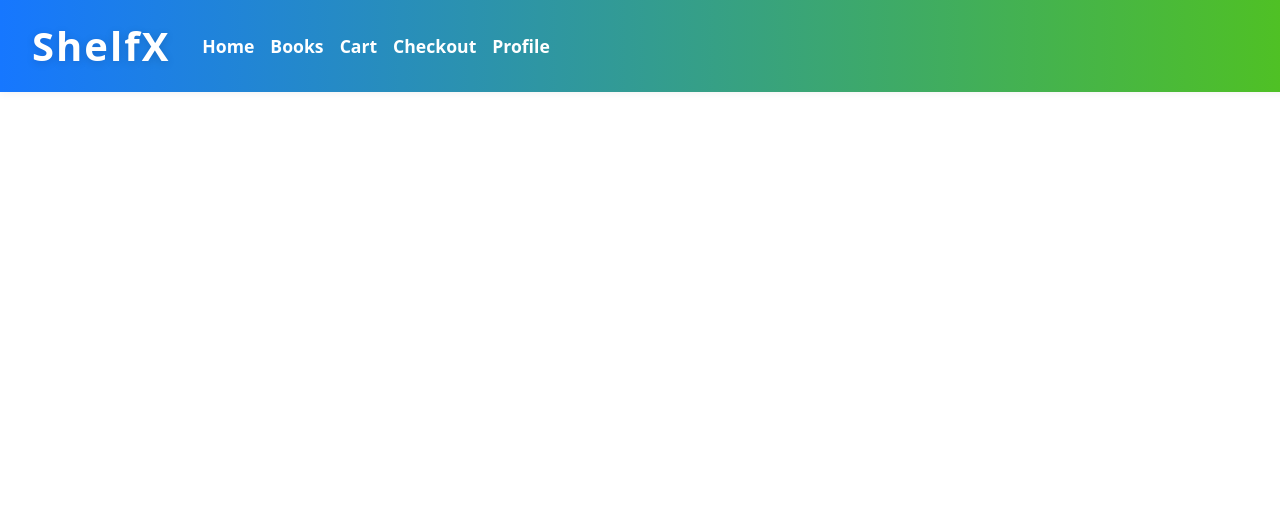
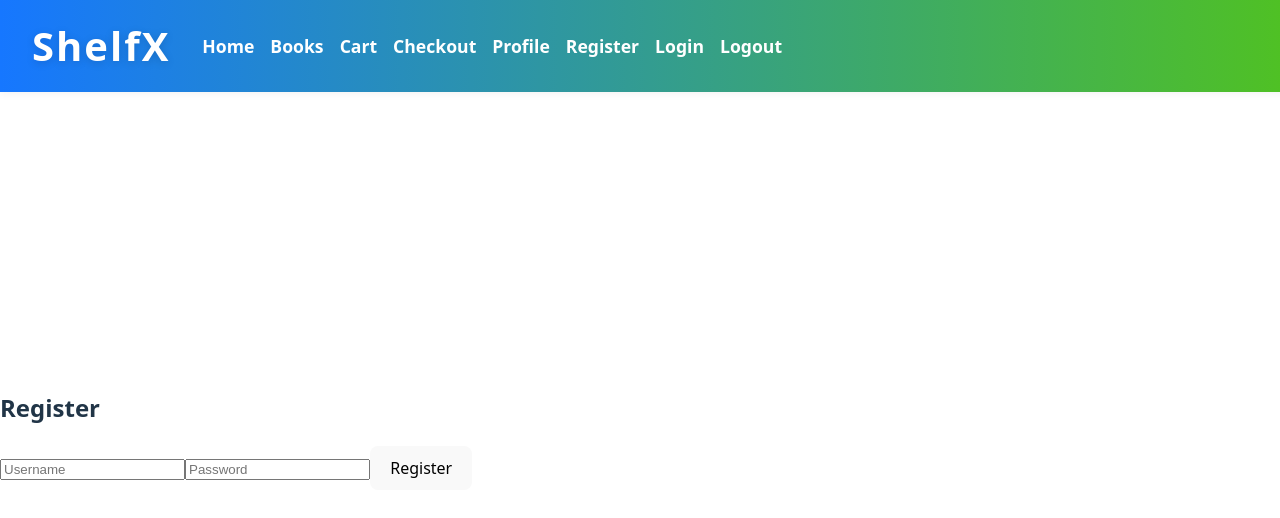
Before and after one commit to Julian-jh/ShelfX, a React (Vite) app: page /register in a window 1280 px wide. Shown: the top 518 px of the page. Built offline with nearby package versions, Linux system fonts and the light colour scheme.

Commit message:
add frontend for user auth

```diff
--- a/src/App.jsx
+++ b/src/App.jsx
@@ -4,6 +4,9 @@ import BookList from './pages/BookList.jsx';
 import Cart from './pages/Cart.jsx';
 import Checkout from './pages/Checkout.jsx';
 import Profile from './pages/Profile.jsx';
+import Register from './pages/Register.jsx';
+import Login from './pages/Login.jsx';
+import Logout from './pages/Logout.jsx';
 
 function App() {
 	return (
@@ -35,7 +38,10 @@ function App() {
 								<Link to="/books" style={{ color: 'white', marginRight: '16px', textDecoration: 'none', fontWeight: 'bold' }}>Books</Link>
 								<Link to="/cart" style={{ color: 'white', marginRight: '16px', textDecoration: 'none', fontWeight: 'bold' }}>Cart</Link>
 								<Link to="/checkout" style={{ color: 'white', marginRight: '16px', textDecoration: 'none', fontWeight: 'bold' }}>Checkout</Link>
-								<Link to="/profile" style={{ color: 'white', textDecoration: 'none', fontWeight: 'bold' }}>Profile</Link>
+								<Link to="/profile" style={{ color: 'white', marginRight: '16px', textDecoration: 'none', fontWeight: 'bold' }}>Profile</Link>
+								<Link to="/register" style={{ color: 'white', marginRight: '16px', textDecoration: 'none', fontWeight: 'bold' }}>Register</Link>
+								<Link to="/login" style={{ color: 'white', marginRight: '16px', textDecoration: 'none', fontWeight: 'bold' }}>Login</Link>
+								<Link to="/logout" style={{ color: 'white', textDecoration: 'none', fontWeight: 'bold' }}>Logout</Link>
 							</nav>
 						</header>
 								<div style={{ marginTop: '80px' }}>
@@ -45,6 +51,9 @@ function App() {
 										<Route path="/cart" element={<Cart />} />
 										<Route path="/checkout" element={<Checkout />} />
 										<Route path="/profile" element={<Profile />} />
+										<Route path="/register" element={<Register />} />
+										<Route path="/login" element={<Login />} />
+										<Route path="/logout" element={<Logout />} />
 									</Routes>
 								</div>
 					</div>
--- /dev/null
+++ b/src/pages/Login.jsx
@@ -0,0 +1,54 @@
+import React, { useState } from "react";
+import { useNavigate } from "react-router-dom";
+
+export default function Login() {
+  const [username, setUsername] = useState("");
+  const [password, setPassword] = useState("");
+  const [error, setError] = useState("");
+  const navigate = useNavigate();
+
+  const handleLogin = async (e) => {
+    e.preventDefault();
+    setError("");
+    try {
+      const res = await fetch("/api/login", {
+        method: "POST",
+        headers: { "Content-Type": "application/json" },
+        body: JSON.stringify({ username, password }),
+      });
+      const data = await res.json();
+      if (data.token) {
+        localStorage.setItem("token", data.token);
+        navigate("/");
+      } else {
+        setError(data.error || "Login failed");
+      }
+    } catch {
+      setError("Server error");
+    }
+  };
+
+  return (
+    <div className="auth-container">
+      <h2>Login</h2>
+      <form onSubmit={handleLogin}>
+        <input
+          type="text"
+          placeholder="Username"
+          value={username}
+          onChange={(e) => setUsername(e.target.value)}
+          required
+        />
+        <input
+          type="password"
+          placeholder="Password"
+          value={password}
+          onChange={(e) => setPassword(e.target.value)}
+          required
+        />
+        <button type="submit">Login</button>
+        {error && <div className="error">{error}</div>}
+      </form>
+    </div>
+  );
+}
--- /dev/null
+++ b/src/pages/Logout.jsx
@@ -0,0 +1,10 @@
+import { useNavigate } from "react-router-dom";
+
+export default function Logout() {
+  const navigate = useNavigate();
+
+  // Remove token and redirect
+  localStorage.removeItem("token");
+  navigate("/login");
+  return null;
+}
--- /dev/null
+++ b/src/pages/Register.jsx
@@ -0,0 +1,53 @@
+import React, { useState } from "react";
+import { useNavigate } from "react-router-dom";
+
+export default function Register() {
+  const [username, setUsername] = useState("");
+  const [password, setPassword] = useState("");
+  const [error, setError] = useState("");
+  const navigate = useNavigate();
+
+  const handleRegister = async (e) => {
+    e.preventDefault();
+    setError("");
+    try {
+      const res = await fetch("/api/register", {
+        method: "POST",
+        headers: { "Content-Type": "application/json" },
+        body: JSON.stringify({ username, password }),
+      });
+      const data = await res.json();
+      if (data.success) {
+        navigate("/login");
+      } else {
+        setError(data.error || "Registration failed");
+      }
+    } catch {
+      setError("Server error");
+    }
+  };
+
+  return (
+    <div className="auth-container">
+      <h2>Register</h2>
+      <form onSubmit={handleRegister}>
+        <input
+          type="text"
+          placeholder="Username"
+          value={username}
+          onChange={(e) => setUsername(e.target.value)}
+          required
+        />
+        <input
+          type="password"
+          placeholder="Password"
+          value={password}
+          onChange={(e) => setPassword(e.target.value)}
+          required
+        />
+        <button type="submit">Register</button>
+        {error && <div className="error">{error}</div>}
+      </form>
+    </div>
+  );
+}
```
